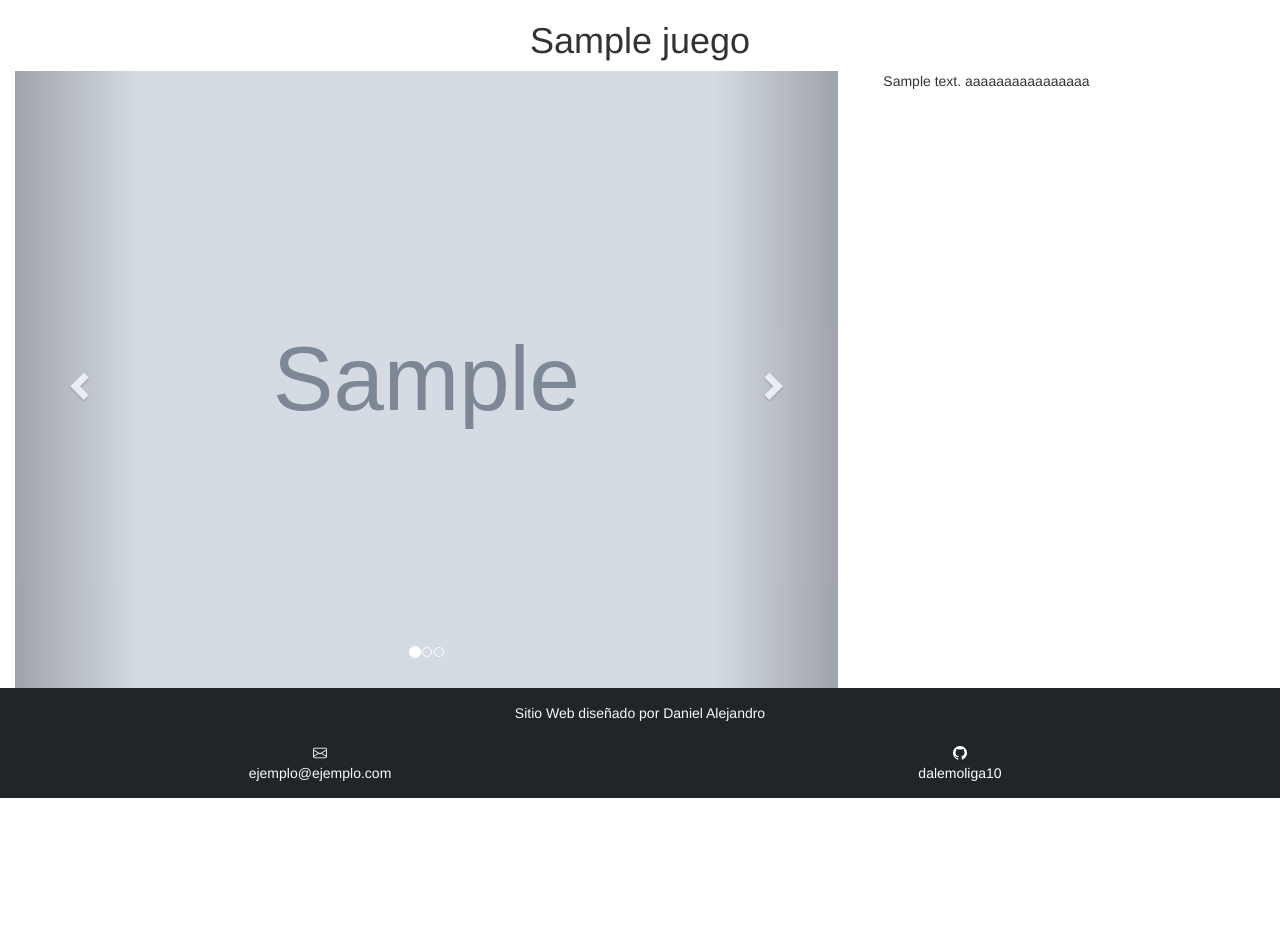
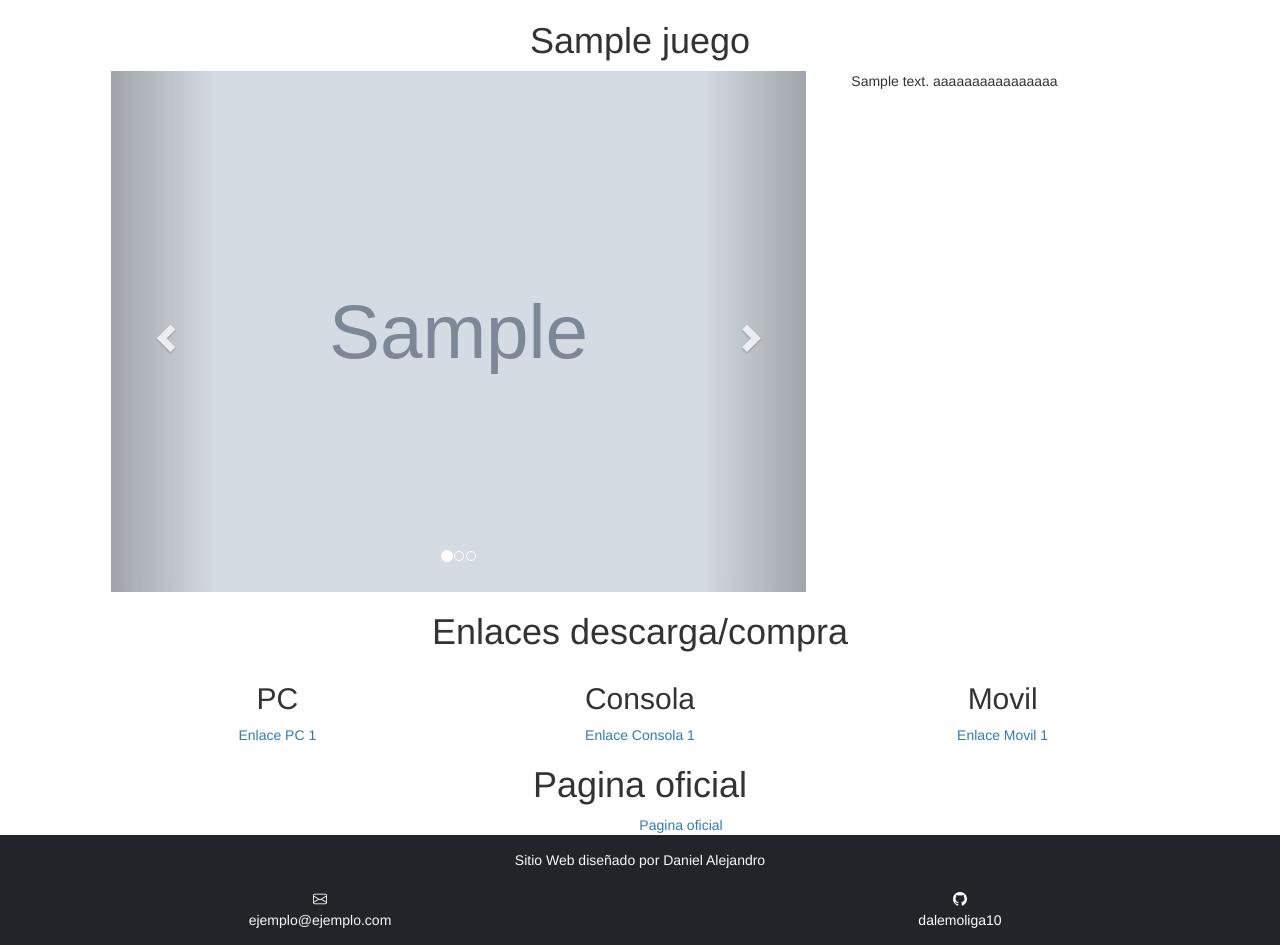
Before and after one commit to Dalemoliga10/Tfg, a PHP site: page /detalle.php?idJuego=1 in a window 1280 px wide. Shown: the part 143-1088 px from the top of the page. Before the commit the page ends 941 px from the top, so only its background shows below. Run offline with PHP 8.4, Linux system fonts and the light colour scheme; data comes from the database, SQL or seed files in the repository; tables that the repository leaves empty hold one stand-in row (values such as "Sample post"); grey boxes marked "Sample" are stand-in pictures; some libraries are stand-ins or nearby versions.

Commit message:
Añadido enlaces plataformas/pagina oficial

```diff
--- a/detalle.php
+++ b/detalle.php
@@ -21,17 +21,18 @@ while ($registro = mysqli_fetch_row($registros)) {
         .carousel-inner>.item>img,
         .carousel-inner>.item>a>img {
             width: 100%;
-            margin:auto;
+            margin: auto;
         }
 
         .carousel-content {
-            transition: transform 0.5s ease; /* Animación de desplazamiento */
+            transition: transform 0.5s ease;
+            /* Animación de desplazamiento */
         }
     </style>
 
     <body>
-        <h1 style="text-align: center;"><?php echo $registro[1]?></h1>
-        <div class="container-fluid">
+        <h1 style="text-align: center;"><?php echo $registro[1] ?></h1>
+        <div class="container-fluid" style="width: 85%;">
 
             <div class="row">
                 <div class="col-lg-8">
@@ -56,7 +57,7 @@ while ($registro = mysqli_fetch_row($registros)) {
                             <div class="item" class="carousel-content">
                                 <?php echo '<img src="imagenes/' . $registro[7] . '">'; ?>
                             </div>
-                                    <!-- <div class="item">
+                            <!-- <div class="item">
                                 <img src="https://cdn.dribbble.com/users/324248/screenshots/3978513/planet2_800.jpg" alt="diseno" width="600" height="424">
                                 <div class="carousel-caption d-none d-md-block">
                                     <h3>UX UI Diseño Gráfico</h3>
@@ -82,6 +83,66 @@ while ($registro = mysqli_fetch_row($registros)) {
                     </div>
                 </div>
             </div>
+            <h1 style="text-align: center;">Enlaces descarga/compra</h1>
+            <div class="row" style="text-align: center;">
+                <div class="col-4">
+                    <h2>PC</h2>
+                    <?php
+                    $busquedaPC = "SELECT enlace from enlaces_pc WHERE id_juego = $registro[0]";
+                    $registrosPC = mysqli_query($conexion, $busquedaPC);
+                    $contadorPC = 1;
+                    while ($registroPC = mysqli_fetch_row($registrosPC)) {
+                        echo "<a href='$registroPC[0]' target='_blank'>Enlace PC " . $contadorPC . "</a><br>";
+                        $contadorPC++;
+
+                    }
+
+                    if ($contadorPC == 1){
+                        echo "Juego no disponible para esta plataforma";
+                    }
+
+                    ?>
+                </div>
+                <div class="col-4">
+                    <h2>Consola</h2>
+                    <?php
+                    $busquedaCon = "SELECT enlace from enlaces_consola WHERE id_juego = $registro[0]";
+                    $registrosCon = mysqli_query($conexion, $busquedaCon);
+                    $contadorCon = 1;
+                    while ($registroCon = mysqli_fetch_row($registrosCon)) {
+                        echo "<a href='$registroCon[0]' target='_blank'>Enlace Consola " . $contadorCon . "</a><br>";
+                        $contadorCon++;
+                    }
+                    if ($contadorCon == 1){
+                        echo "Juego no disponible para esta plataforma";
+                    }
+                    ?>
+                </div>
+                <div class="col-4">
+                    <h2>Movil</h2>
+                    <?php
+                    $busquedaMov = "SELECT enlace from enlaces_movil WHERE id_juego = $registro[0]";
+                    $registrosMov = mysqli_query($conexion, $busquedaMov);
+                    $contadorMov = 1;
+                    while ($registroMov = mysqli_fetch_row($registrosMov)) {
+                        echo "<a href='$registroMov[0]' target='_blank'>Enlace Movil " . $contadorMov . "</a><br>";
+                        $contadorMov++;
+                    }
+                    if ($contadorMov == 1){
+                        echo "Juego no disponible para esta plataforma";
+                    }
+                    ?>
+                </div>
+            </div>
+
+            <h1 style="text-align: center;">Pagina oficial</h1>
+            <div class="container" style="text-align: center;">
+                <?php if(empty($registro[8])){
+                    print ("Pagina oficial no existente");
+                }else{  ?>
+                    <a href="<?php echo $registro[8] ?>" target="_blank">Pagina oficial</a>
+                <?php }?>
+            </div>
         </div>
 
 
```
Also changed, not shown: imagenes/logo gameDex.png (added).
